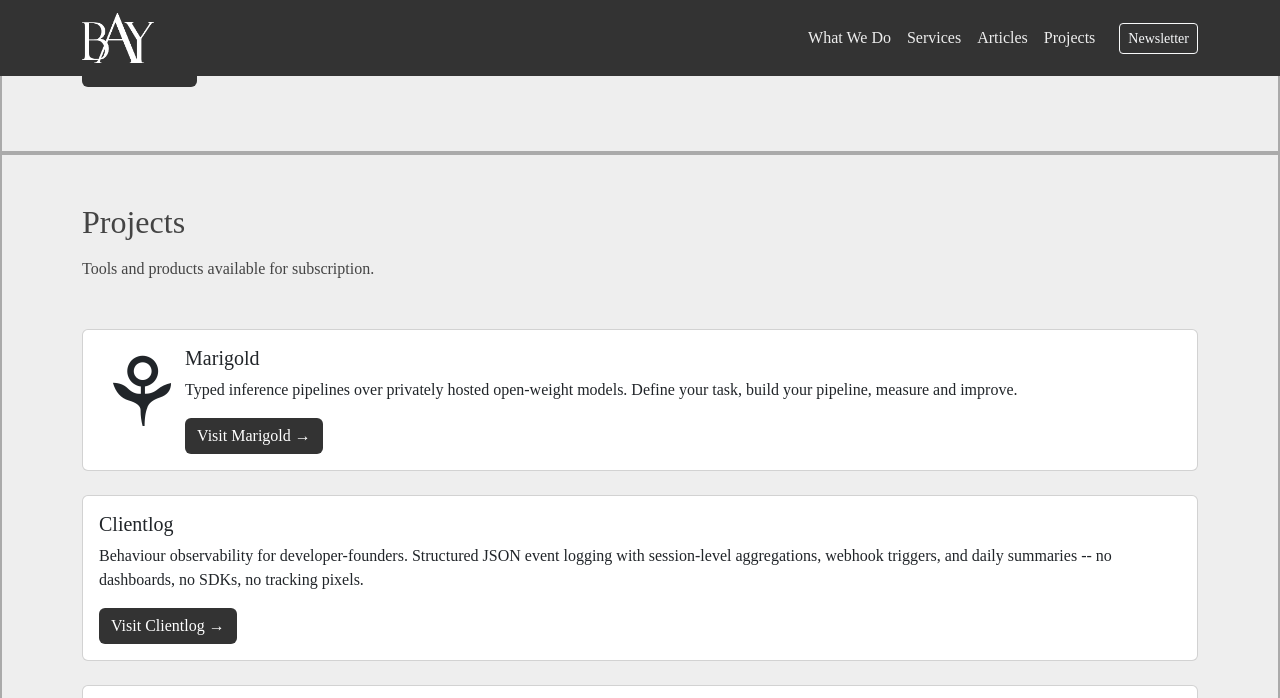
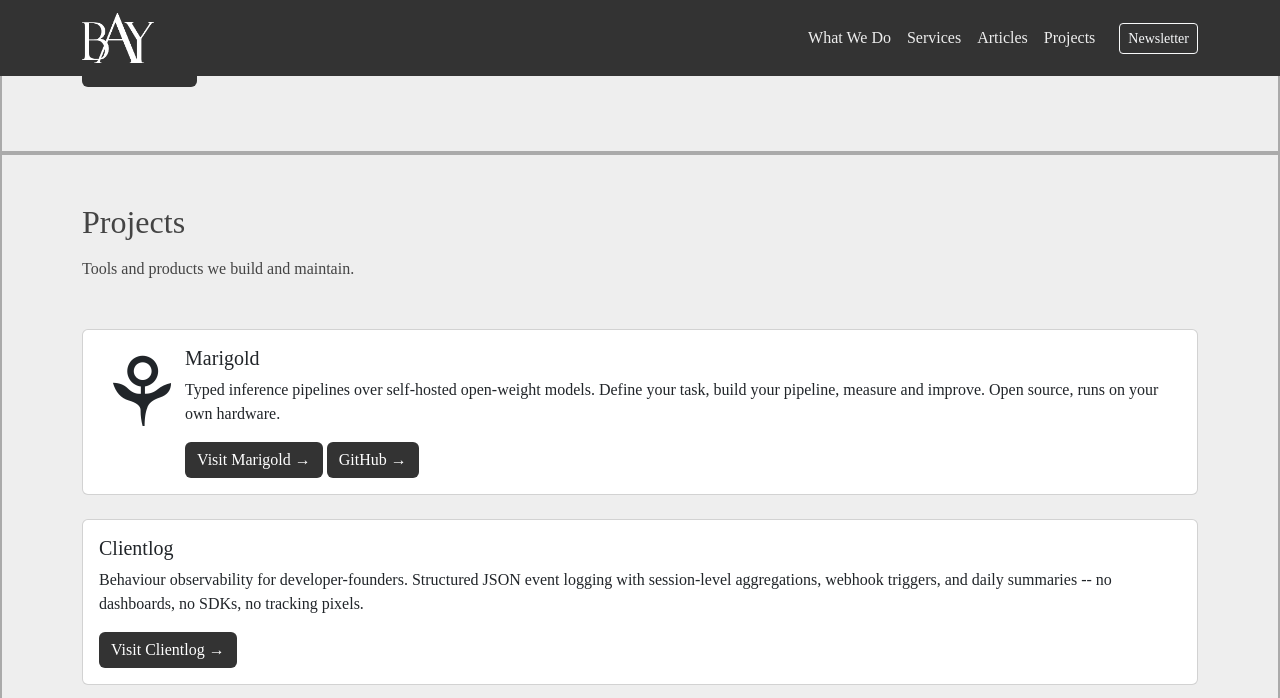
Before and after one commit to bayinfosys/bayinfosys.github.io, a Jekyll site: the page built from index.html, in a window 1280 px wide and 900 px high, scrolled down 2040 px, cut to the strip 0-698 px from the top of the window. Built offline with Jekyll 4.4.1, drawn with Linux system fonts in a browser that asks for light colours.

Commit message:
updated marigold card in index.html

```diff
--- a/index.html
+++ b/index.html
@@ -92,7 +92,7 @@
 <section id="projects" class="py-5 section-light">
   <div class="container">
     <h2>Projects</h2>
-    <p class="mt-3">Tools and products available for subscription.</p>
+    <p class="mt-3">Tools and products we build and maintain.</p>
 
     <div class="row mt-4 g-4">
 
@@ -101,8 +101,9 @@
           <div class="card-body">
             <span style="font-size: 6rem; float: left; line-height: 1; margin-bottom: 0.5rem;">&#9880;</span>
             <h5 class="card-title">Marigold</h5>
-            <p class="card-text">Typed inference pipelines over privately hosted open-weight models. Define your task, build your pipeline, measure and improve.</p>
+            <p class="card-text">Typed inference pipelines over self-hosted open-weight models. Define your task, build your pipeline, measure and improve. Open source, runs on your own hardware.</p>
             <a href="https://marigold.run" class="btn btn-custom" target="_blank" rel="noopener">Visit Marigold &rarr;</a>
+            <a href="https://github.com/bayinfosys/marigold" class="btn btn-custom" target="_blank" rel="noopener">GitHub &rarr;</a>
           </div>
         </div>
       </div>
```
